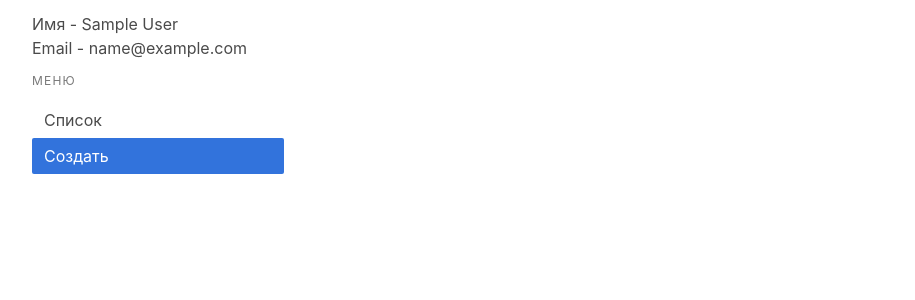
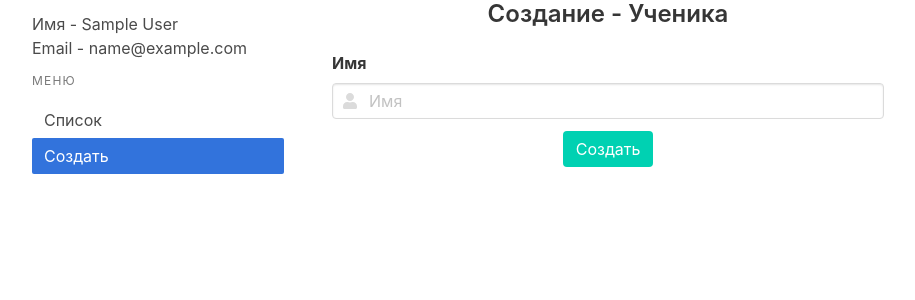
Before and after one commit to AndronixMD/flask-users, a Flask app: template app/templates/pages/create.html in a window 1280 px wide. Shown: the top 300 px of the page, without its empty margins (32-947 px from the left). Run offline with Flask 2, Linux system fonts and the light colour scheme; the template is opened without the code that fills it: values that come from a table or form of the project are taken from there, others are empty; the visitor is signed in with stand-in values (Sample User, id 1); data comes from the database, SQL or seed files in the repository; both versions use the stored data as it was after the commit; some libraries are stand-ins or nearby versions.

Commit message:
create users

```diff
--- a/app/forms/admin.py
+++ b/app/forms/admin.py
@@ -6,10 +6,9 @@ from app.models.user import User
 
 class AdminForm(FlaskForm):
     name = StringField(
-        'Email',
+        'Имя',
         validators=[
-            DataRequired(message='Обязательное поле!'),
-            Email(message='Неправильный Email адрес!')
+            DataRequired(message='Обязательное поле!')
         ])
     email = StringField(
         'Email',
@@ -18,6 +17,7 @@ class AdminForm(FlaskForm):
             Email(message='Неправильный Email адрес!')
         ])
     type_user = SelectField(
+        'Тип пользователя',
         choices=[('admin', 'Админ'), ('teacher', 'Учитель')],
         validators=[
             DataRequired('Обязательное поле!')
--- a/app/templates/pages/create.html
+++ b/app/templates/pages/create.html
@@ -5,7 +5,64 @@
   <main class='container'>
     <div class='columns is-variable is-6'>
       {% include "partials/_menu.html" %}
-      <section class='column'>
+      <section class='column is-half'>
+        <h2 class='title is-4 has-text-centered'>Создание - {{ 'Админа или учителя' if current_user.parent_admin is not none else 'Ученика' }}</h2>
+        <form action='' method='post' novalidate>
+          {{ form.hidden_tag() }}
+
+          <div class='field'>
+            {{ form.name.label(class='label') }}
+            <p class='control has-icons-left'>
+              {{ form.name(size='64', class='input', placeholder='Имя') }}
+              <span class="icon is-small is-left">
+                <i class="fas fa-user"></i>
+              </span>
+            </p>
+            {% if current_user.parent_admin is not none %}
+              {{ form.type_user.label(class='label') }}
+              <div class='control'>
+                <div class='select is-fullwidth'>
+                  {{ form.type_user() }}
+                </div>
+              </div>
+              {{ form.email.label(class='label') }}
+              <p class='control has-icons-left'>
+                {{ form.email(size='120', class='input', placeholder='Email') }}
+                <span class="icon is-small is-left">
+                  <i class="fas fa-envelope"></i>
+                </span>
+              </p>
+              {{ form.password.label(class='label') }}
+              <p class='control has-icons-left'>
+                {{ form.password(size='128', class='input', placeholder='Пароль') }}
+                <span class="icon is-small is-left">
+                  <i class="fas fa-key"></i>
+                </span>
+              </p>
+              {{ form.password2.label(class='label') }}
+              <p class='control has-icons-left'>
+                {{ form.password2(size='128', class='input', placeholder='Повторить пароль') }}
+                <span class="icon is-small is-left">
+                  <i class="fas fa-key"></i>
+                </span>
+              </p>
+            {% elif current_user.admin is not none %}
+              {{ form.age.label(class='label') }}
+              <p class='control'>
+                {{ form.age(min='0', max='120', class='input', placeholder='Возраст') }}
+              </p>
+              {{ form.address.label(class='label') }}
+              <p class='control'>
+                {{ form.address(class='input', placeholder='Адрес') }}
+              </p>
+            {% endif %}
+          </div>
+          <div class='field'>
+            <p class='control buttons is-centered'>
+              {{ form.submit(class='button is-primary') }}
+            </p>
+          </div>
+        </form>
       </section>
     </div>
   </main>
```
Also changed, not shown: app/routes/create.py (+44 -4 lines), app.db.
